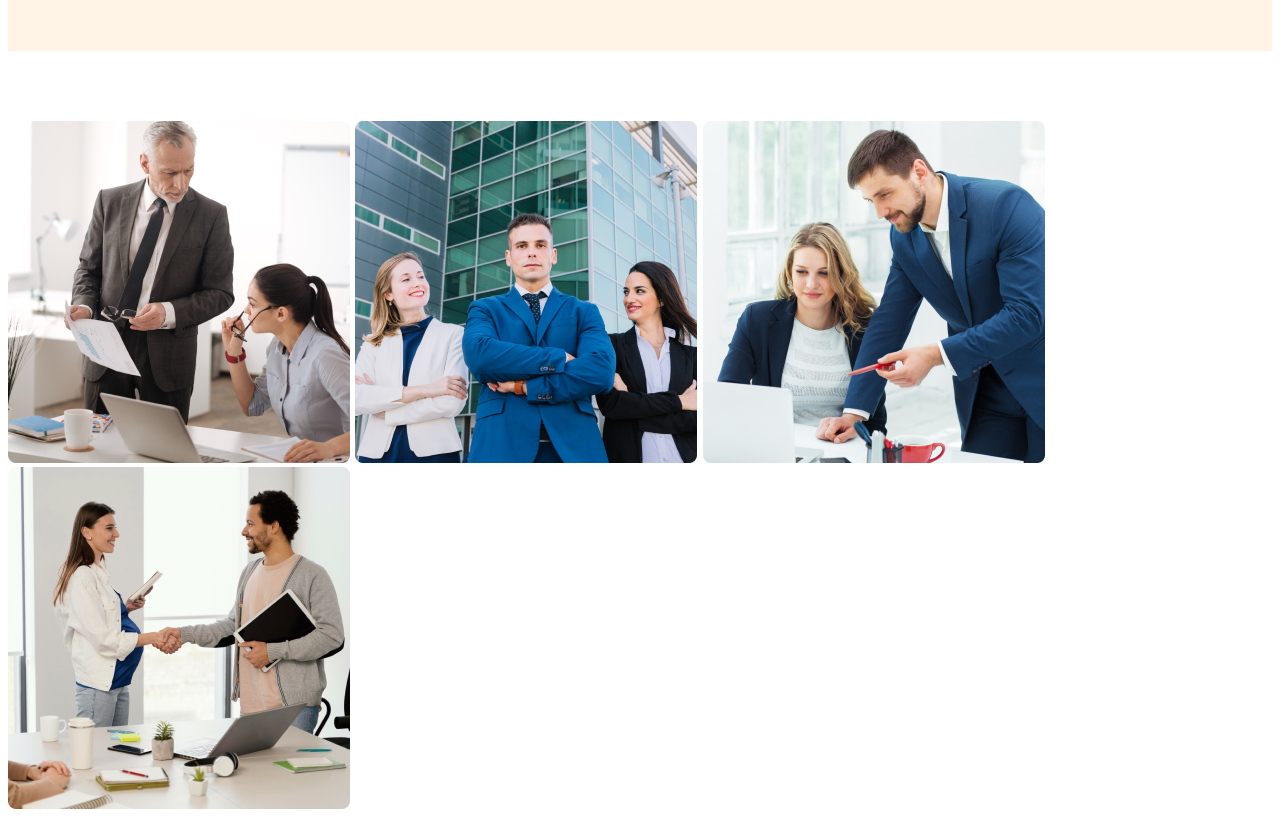
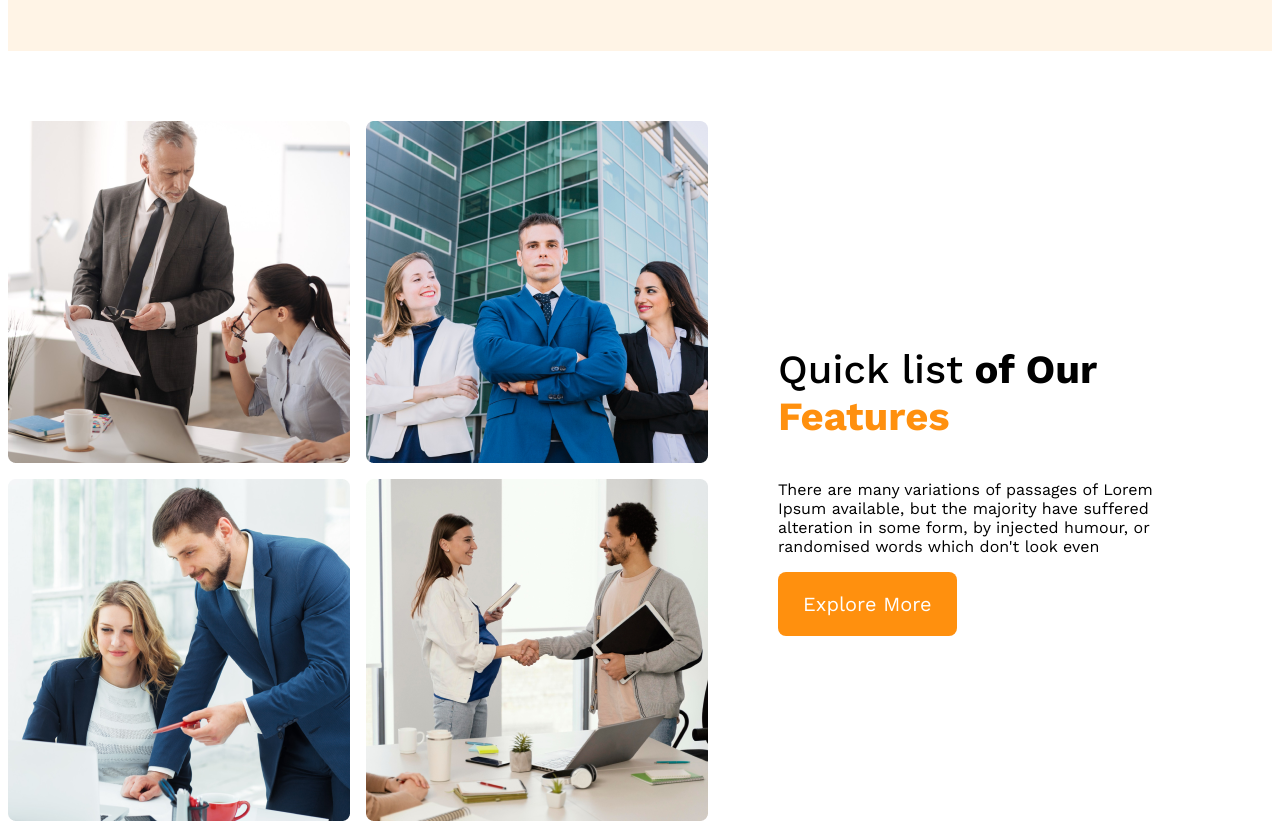
Before and after one commit to masrafialamsajib/arc-assignment, a plain HTML site: page index.html in a window 1280 px wide. Shown: the part 932-1756 px from the top of the page. Drawn offline with nearby package versions, Linux system fonts and the light colour scheme.

Commit message:
second part

```diff
--- a/style.css
+++ b/style.css
@@ -62,3 +62,27 @@ main {
     max-width: 1440px;
     margin: 70px auto;
 }
+/*team*/
+.teams-container {
+    display: flex;
+    align-items: center;
+}
+.t-img-container{
+    display: grid;
+    grid-template-columns: repeat(2, 1fr);
+    gap: 1rem;
+}
+.t-content{
+    padding-left: 70px;
+    padding-right: 70px;
+}
+.t-title{
+    font-size: 2.5rem;
+}
+.text-quick-list{
+    font-weight: 500;
+}
+.text-features{
+    color: #FF900E;
+    font-weight: 700;
+}
```
